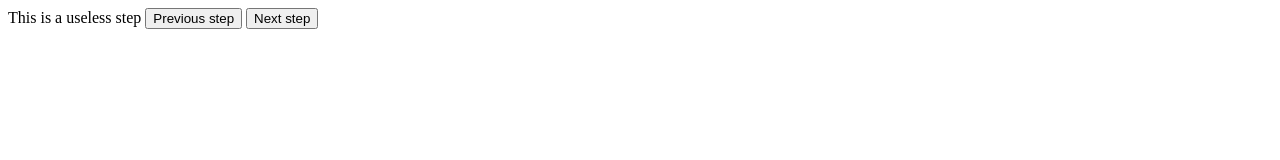
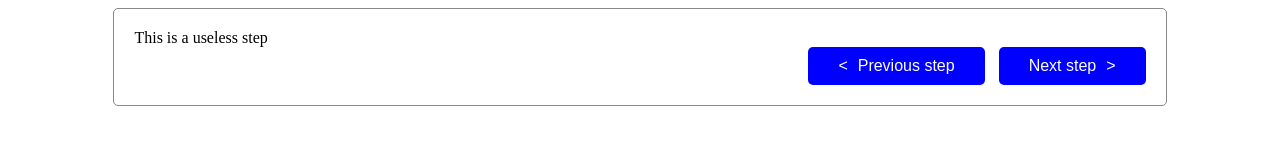
Before and after one commit to Enrise/accessibility-checker-infrastructure, a website built with Parcel: page example/src/html/index.html in a window 1280 px wide. Both pictures are taken after a click on the button "Next step". Built offline with nearby package versions, Linux system fonts and the light colour scheme.

Commit message:
SAC-19 Add some styling

```diff
--- a/example/src/html/index.html
+++ b/example/src/html/index.html
@@ -20,17 +20,22 @@
           <input type="radio" name="docker" value="no" id="docker-no" />
           <label for="docker-no">No</label>
         </div>
-
-        <button class="stepper__button --next">Next step</button>
+        <div class="stepper__buttons">
+          <button class="stepper__button --next">Next step</button>
+        </div>
       </div>
       <div class="stepper__step">
         This is a useless step
-        <button class="stepper__button --previous">Previous step</button>
-        <button class="stepper__button --next">Next step</button>
+        <div class="stepper__buttons">
+          <button class="stepper__button --previous">Previous step</button>
+          <button class="stepper__button --next">Next step</button>
+        </div>
       </div>
       <div class="stepper__step">
         Last
-        <button class="stepper__button --previous">Previous step</button>
+        <div class="stepper__buttons">
+          <button class="stepper__button --previous">Previous step</button>
+        </div>
       </div>
     </div>
 
--- a/example/src/sass/stepper.sass
+++ b/example/src/sass/stepper.sass
@@ -1,8 +1,39 @@
 .stepper
+    width: 80%
+    border: 1px solid #888888
+    border-radius: 5px
+    padding: 20px
+    position: relative
+    margin: auto
+
     &__step
         display: none
 
         &.--active
             display: block
 
+    &__buttons
+        width: 100%
+        text-align: right
+
     &__button
+        background: blue
+        color: white
+        padding: 10px 30px
+        border: 0
+        border-radius: 5px
+        cursor: pointer
+        margin-left: 10px
+        font-size: 16px
+
+        &.--next::after
+            content: ">"
+            padding-left: 10px
+
+        &.--previous::before
+            content: "<"
+            padding-right: 10px
+
+        &:focus,
+        &:hover
+            background: lighten(blue, 20%)
```
